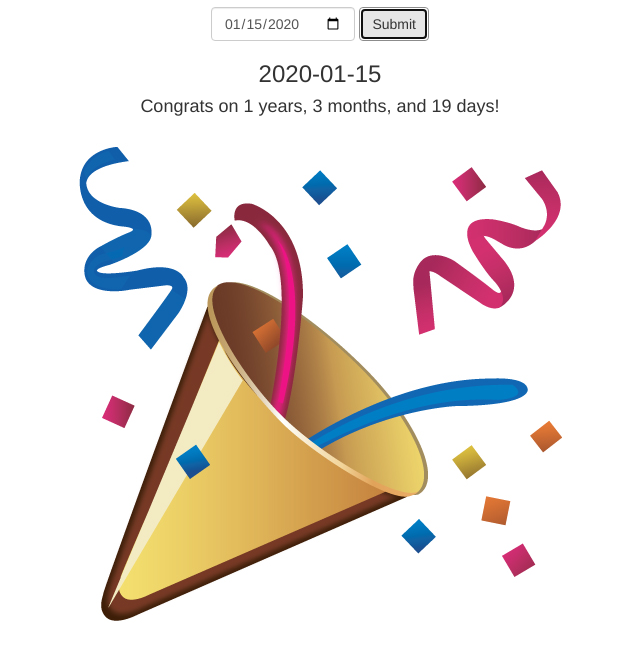
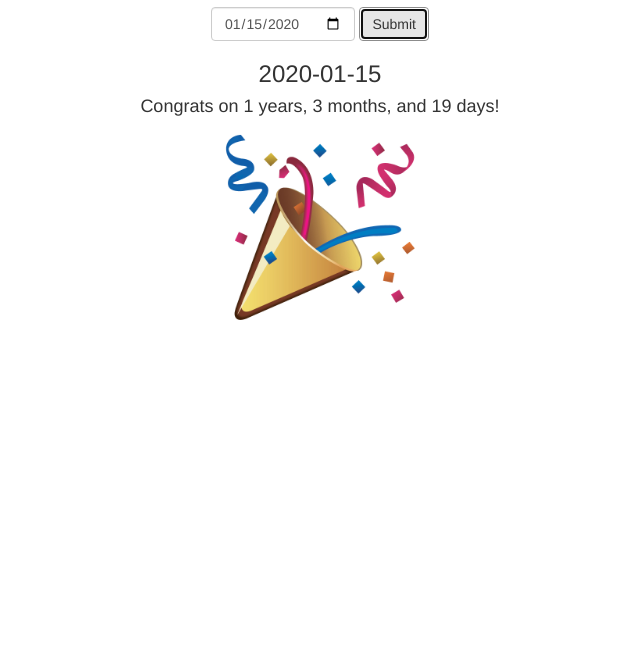
Before and after one commit to Abudu-Samuel/Age-Teller, a React app in the folder ageteller/: page / in a window 1280 px wide. Both pictures are taken after typing "2020-01-15" into the empty fields and a click on the button "Submit". Shown: the part 120-780 px from the top of the page, without its empty margins (320-960 px from the left). Built offline with nearby package versions, Linux system fonts and the light colour scheme.

Commit message:
update image

```diff
--- a/ageteller/src/components/AgeStatus.js
+++ b/ageteller/src/components/AgeStatus.js
@@ -21,7 +21,7 @@ class AgeStatus extends Component {
       <div>
         <h3>{this.props.date}</h3>
         <h4>Congrats on {this.timeSince(this.props.date)}!</h4>
-        <img src={partPopper} alt="party-popper" className="partyPopper" />
+        <img src={partPopper} alt="party-popper" className="party-popper" />
       </div>
     )
   }
--- a/ageteller/src/components/App.css
+++ b/ageteller/src/components/App.css
@@ -3,3 +3,22 @@
   text-align: center;
   font-size: 16px;
 }
+
+.party-popper {
+  width: 200px;
+  height: 200px;
+}
+
+.fade {
+  animation-name: fade-in;
+  animation-duration: 2s
+}
+
+.age-status {
+  opacity: 100;
+}
+
+@keyframes fade-in {
+  from { opacity: 0; }
+  to { opacity: 100; }
+}
--- a/ageteller/src/components/App.js
+++ b/ageteller/src/components/App.js
@@ -9,7 +9,8 @@ class App extends Component {
 
     this.state = {
       newDate: '',
-      birthday: '1992-06-21'
+      birthday: '1992-06-21',
+      showStatus: false
     }
   }
 
@@ -21,8 +22,10 @@ class App extends Component {
 
   handleSubmit = () => {
     this.setState({
-      birthday: this.state.newDate
+      birthday: this.state.newDate,
+      showStatus: true
     })
+
   }
 
 
@@ -37,7 +40,13 @@ class App extends Component {
           <Button onClick={this.handleSubmit}>
             Submit
           </Button>
-          <AgeStatus date={this.state.birthday} />
+          {
+            this.state.showStatus ?
+            <div className="fade age-status">
+              <AgeStatus date={this.state.birthday} />
+            </div> :
+            <div></div>
+          }
         </Form>
       </div>
     )
```
